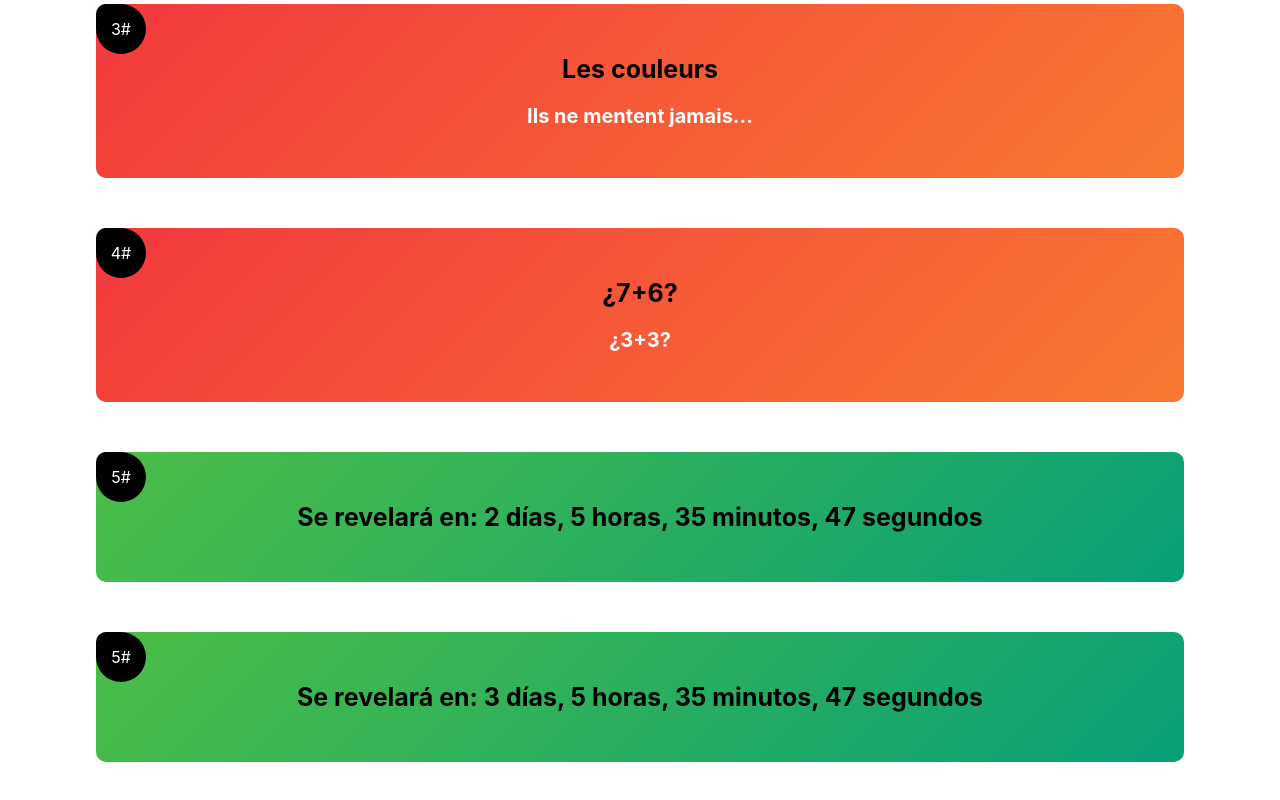
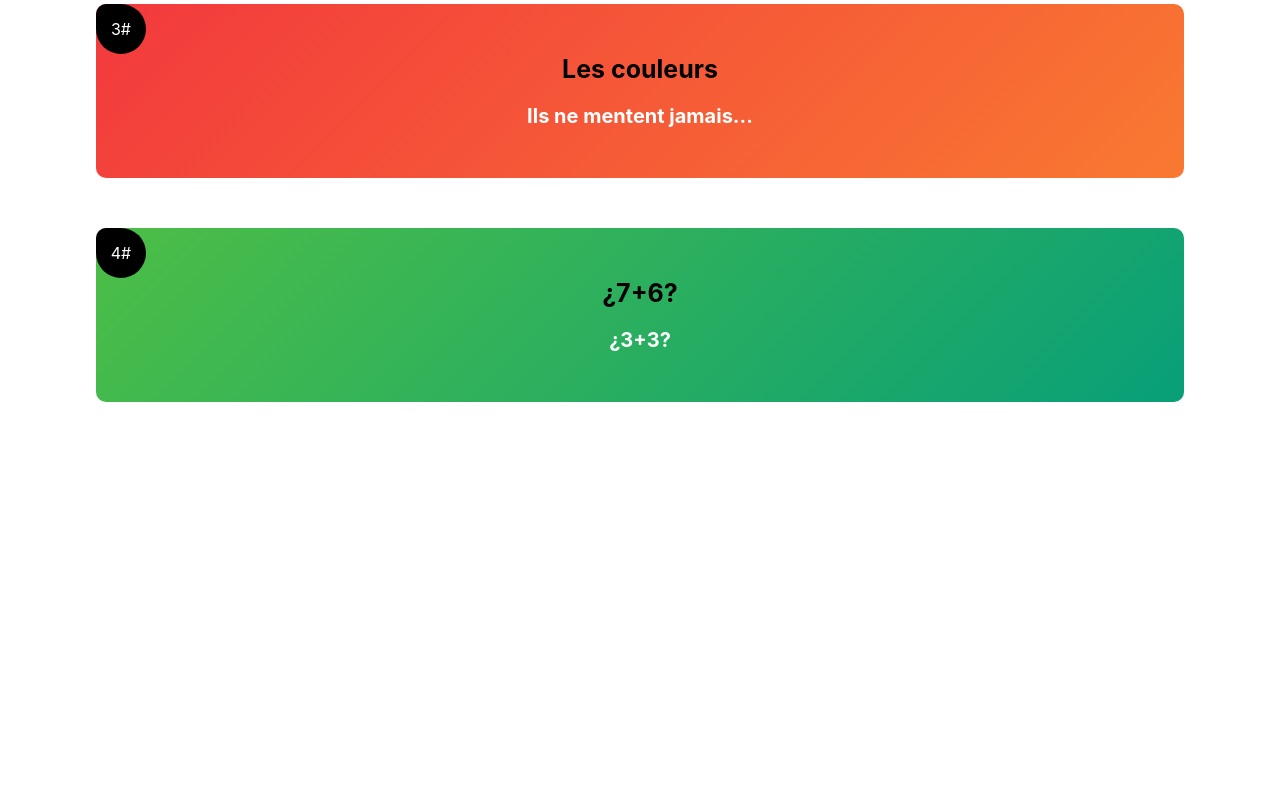
Before and after one commit to FMS16/flor_dos, a React (Create React App) app: page / in a window 1280 px wide. Shown: the part 494-1294 px from the top of the page. After the commit the page ends 946 px from the top, so only its background shows below. Built offline with nearby package versions, Linux system fonts and the light colour scheme.

Commit message:
Five commit

```diff
--- a/src/App.css
+++ b/src/App.css
@@ -68,6 +68,11 @@
   background: linear-gradient(135deg, #4DBE46, #089F78);
 }
 
+
+.pista-cuatro{
+
+}
+
 .form select, .form input{
   display: block;
   margin-bottom: 10px;
--- a/src/components/Main.js
+++ b/src/components/Main.js
@@ -28,25 +28,19 @@ const Main = () => {
                         <h2>Ils ne mentent jamais...</h2>
                     </div>
                 </div>
-                <div className='pista' id='pista-tres'>
+                <div className='pista' id='pista-cuatro'>
                     <p>4#</p>
                     <div className='pista-contenido'>
                         <h1>¿7+6?</h1>
                         <h2>¿3+3?</h2>
                     </div>
                 </div>
-                <div className='pista' id='pista-cuatro'>
+               {/*  <div className='pista orange' id='pista-cuatro'>
                     <p>5#</p>
                     <div className='pista-contenido'>
                         <CountdownTimer targetDay={4} />
                     </div>
-                </div>
-                <div className='pista' id='pista-cuatro'>
-                    <p>5#</p>
-                    <div className='pista-contenido'>
-                        <CountdownTimer targetDay={5} />
-                    </div>
-                </div>
+                </div> */}
                 {/* <ul className='pistas-adicionales'>
                     <li>Increiblemente</li>
                     <li>No puedo definir el</li>
```
